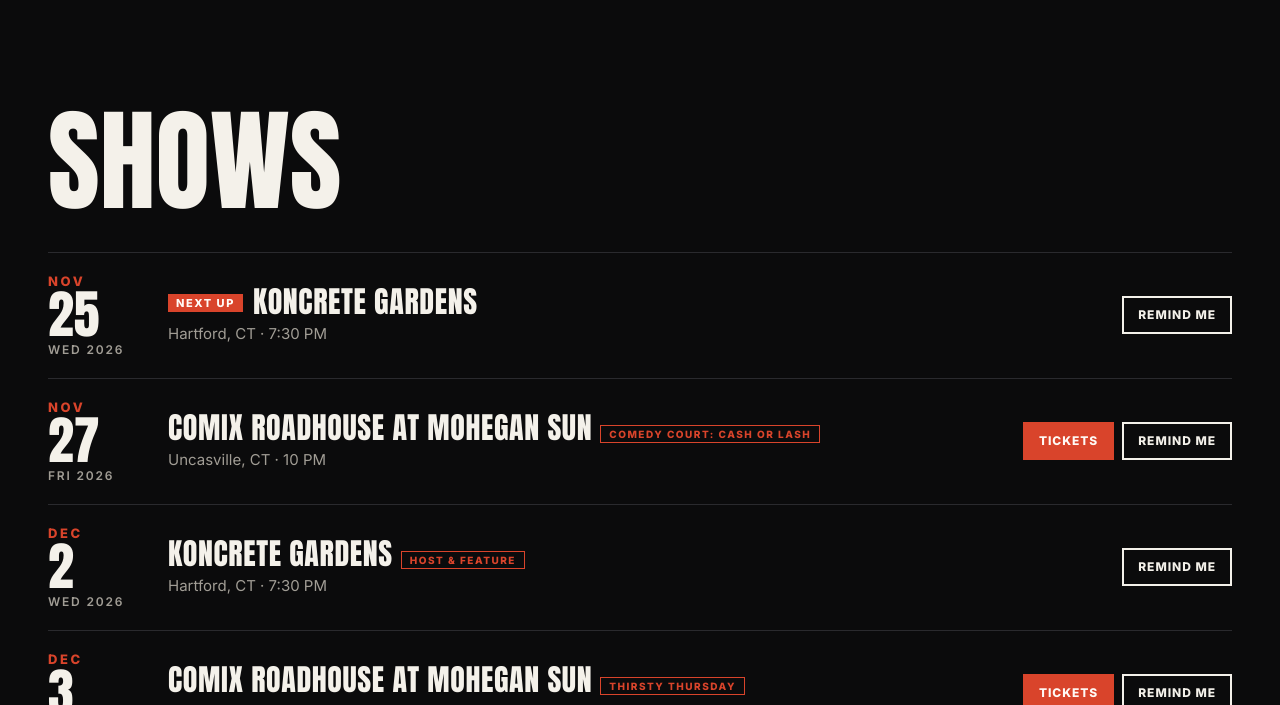
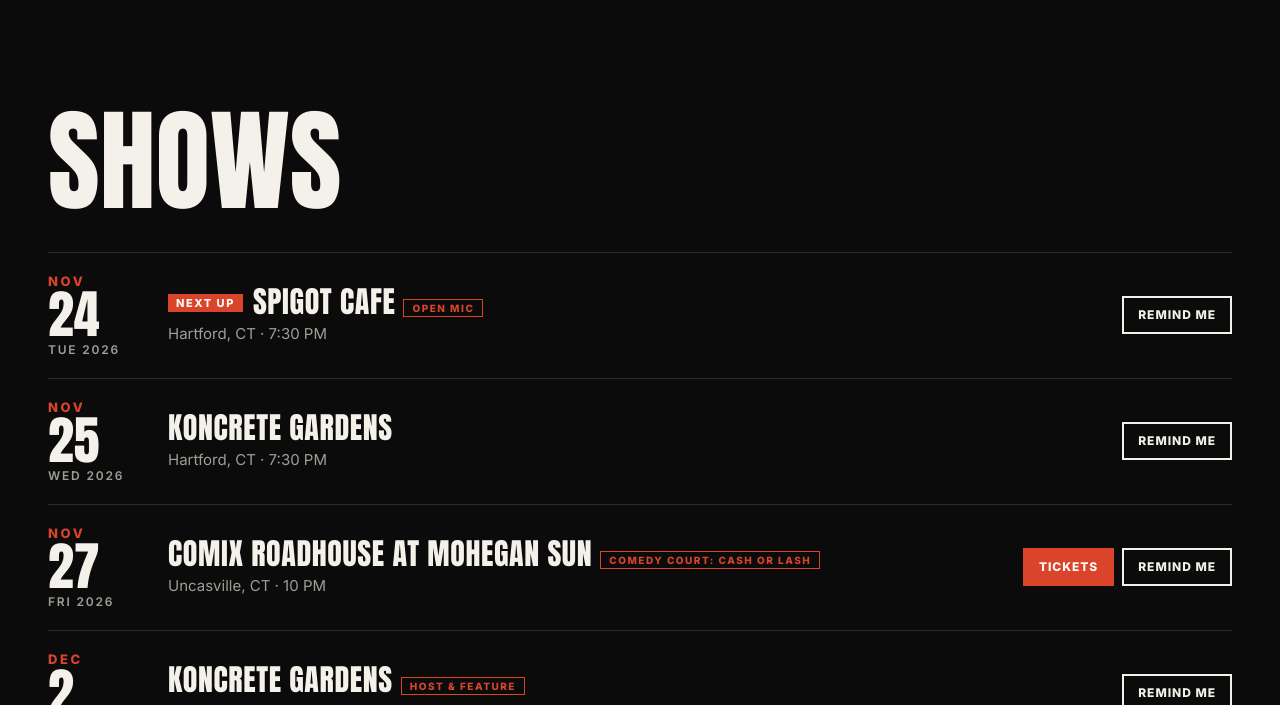
Before and after one commit to Nanoparticalmasterwizard/Test-Bill-Wernicki-comedy, a plain HTML site: page index.html in a window 1280 px wide. Shown: the part 853-1558 px from the top of the page. Drawn offline with Linux system fonts and the light colour scheme.

Commit message:
Add Spigot Cafe open mic tonight, Tue Nov 24 at 7:30 PM (#60)
Co-authored-by: Claude <noreply@anthropic.com>

```diff
--- a/content.js
+++ b/content.js
@@ -30,6 +30,7 @@ window.SITE = {
     { date: "2026-11-18", venue: "Toyo Hibachi & Asian Fusion",    city: "Colchester, CT", note: "Open mic", time: "19:00", tickets: false, setMinutes: 7 },
     { date: "2026-11-18", venue: "Koncrete Gardens",               city: "Hartford, CT", note: "Open mic", time: "20:00", tickets: false, setMinutes: 10 },
     { date: "2026-11-23", venue: "Garibaldi's",                   city: "Willimantic, CT", note: "", time: "19:00", tickets: false, setMinutes: 7 },
+    { date: "2026-11-24", venue: "Spigot Cafe",                    city: "Hartford, CT", note: "Open mic", time: "19:30", tickets: false, setMinutes: 7 },  // set length is a guess
     { date: "2026-11-25", venue: "Koncrete Gardens",               city: "Hartford, CT", note: "", time: "19:30", tickets: false, setMinutes: 10 },
     { date: "2026-11-27", venue: "Comix Roadhouse at Mohegan Sun", city: "Uncasville, CT", note: "Comedy Court: Cash or Lash", time: "22:00", ticketUrl: "https://events.leapevents.com/event/cash-or-lash-112726jzpuuqy", setMinutes: 10 },  // set length is a guess
     { date: "2026-12-02", venue: "Koncrete Gardens",               city: "Hartford, CT", note: "Host & feature", time: "19:30", tickets: false, setMinutes: 10 },
--- a/index.html
+++ b/index.html
@@ -236,7 +236,7 @@
     <a href="#top">Back to top ↑</a>
   </footer>
 
-  <script src="content.js?v=26"></script>
+  <script src="content.js?v=27"></script>
   <script src="script.js?v=21"></script>
   <script src="signup.js?v=10"></script>
 </body>
```
Also changed, not shown: join/index.html (+1 -1 lines).
